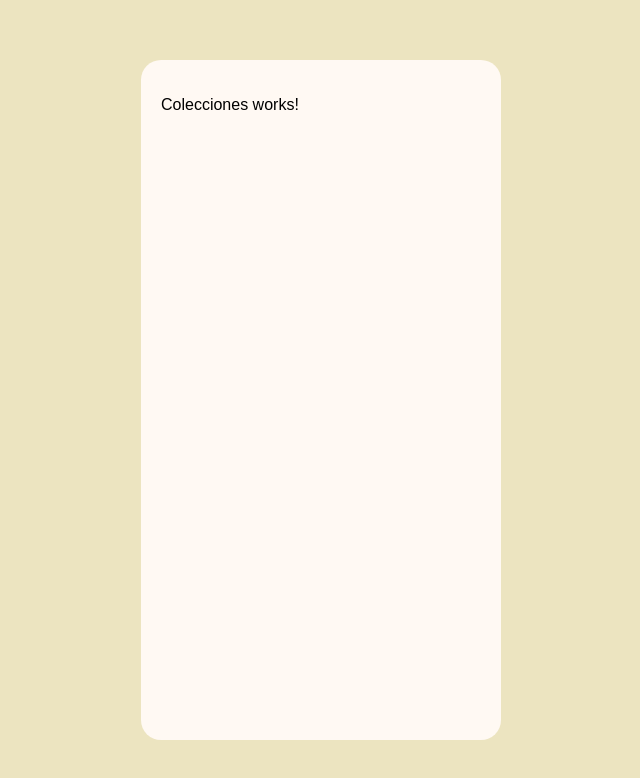
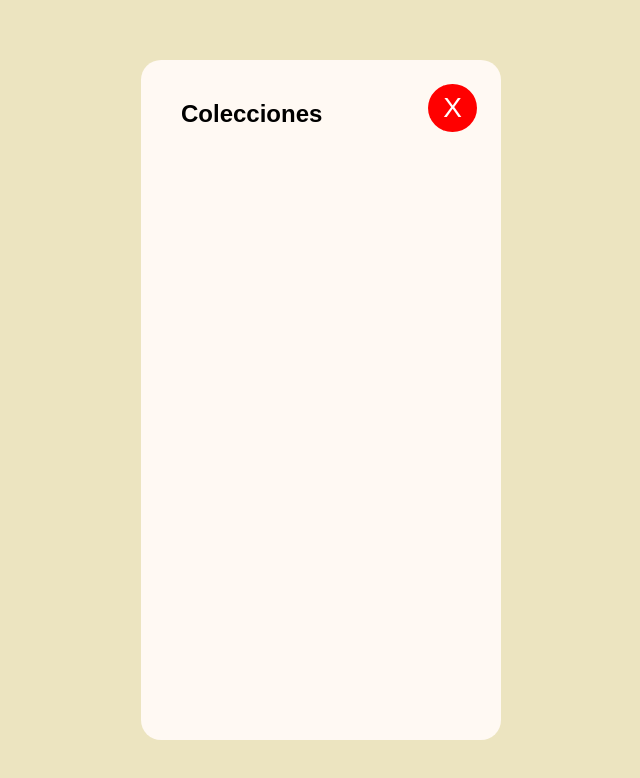
Before and after one commit to Ana0603/semillitas, an Angular app: page /colecciones in a window 1280 px wide. Shown: the top 778 px of the page, without its empty margins (319-959 px from the left). Built offline with nearby package versions, Linux system fonts and the light colour scheme.

Commit message:
colecciones

```diff
--- a/src/app/pages/colecciones/colecciones.css
+++ b/src/app/pages/colecciones/colecciones.css
@@ -13,4 +13,31 @@
   height: 80vh;
   border-radius: 20px;
   justify-content: space-between;
+  position: relative;
 }
+
+header {
+  display: flex;
+  align-items: center;
+  height: 40px;
+  justify-content: space-between;
+}
+
+.title {
+  font-weight: bold;
+  margin-left: 20px;
+}
+
+.close-button {
+  background-color: red;
+  color: white;
+  padding: 8px 15px;
+  border-radius: 100%;
+  text-align: right;
+  border: none;
+  position: absolute;
+  top: 24px;
+  right: 24px;
+  font-size: 28px;
+  cursor: pointer;
+}
--- a/src/app/pages/colecciones/colecciones.html
+++ b/src/app/pages/colecciones/colecciones.html
@@ -1,3 +1,12 @@
 <div class="fondo-inicio">
-    <div class="container"><p>Colecciones works!</p></div>
+    <div class="container">
+        <div class="header">
+      <div class="title-container">
+        <h2 class="title">Colecciones</h2>
+      </div>
+      <div class="button-container">
+        <button routerLink="/inicio" class="close-button">X</button>
+      </div>
+    </div>
+    </div>
 </div>
--- a/src/app/pages/colecciones/colecciones.ts
+++ b/src/app/pages/colecciones/colecciones.ts
@@ -1,8 +1,9 @@
 import { Component } from '@angular/core';
+import { RouterModule } from '@angular/router';
 
 @Component({
   selector: 'app-colecciones',
-  imports: [],
+  imports: [RouterModule],
   templateUrl: './colecciones.html',
   styleUrl: './colecciones.css'
 })
```
